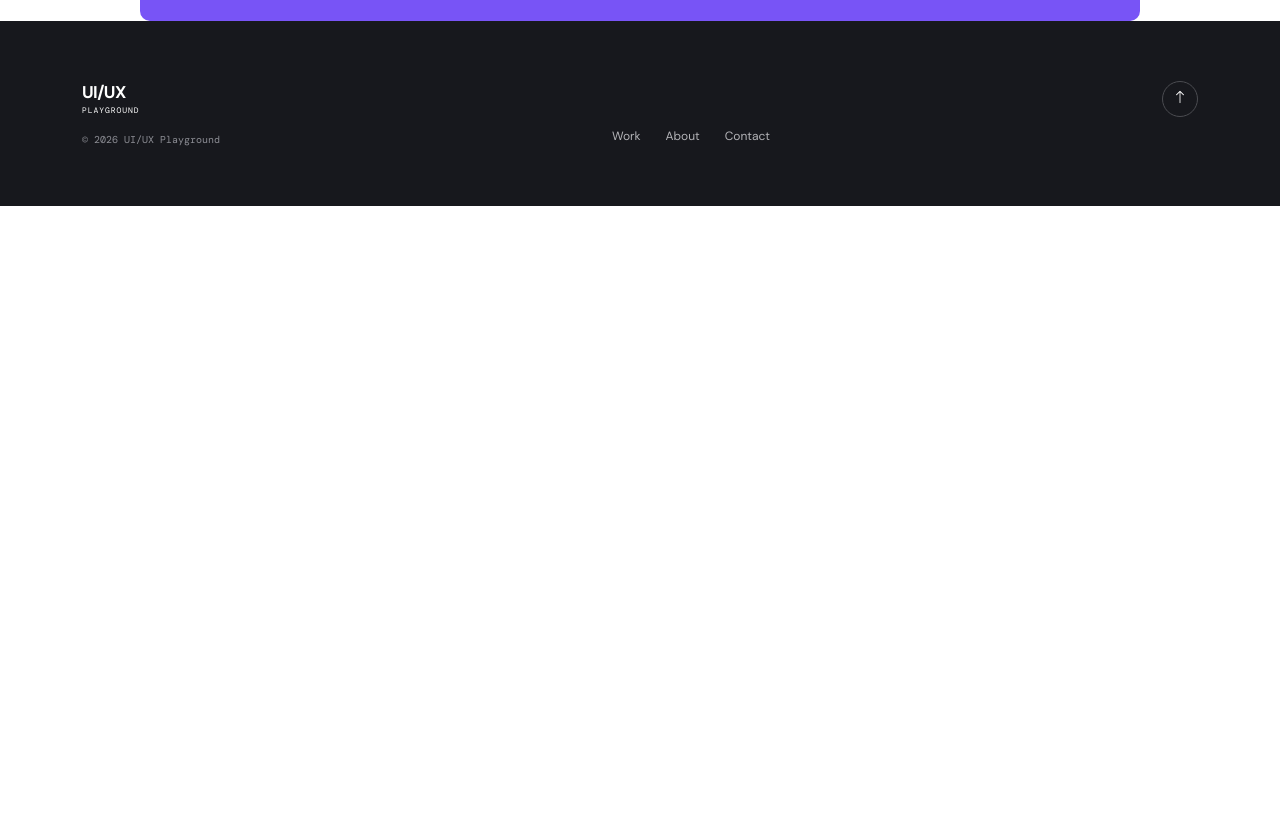
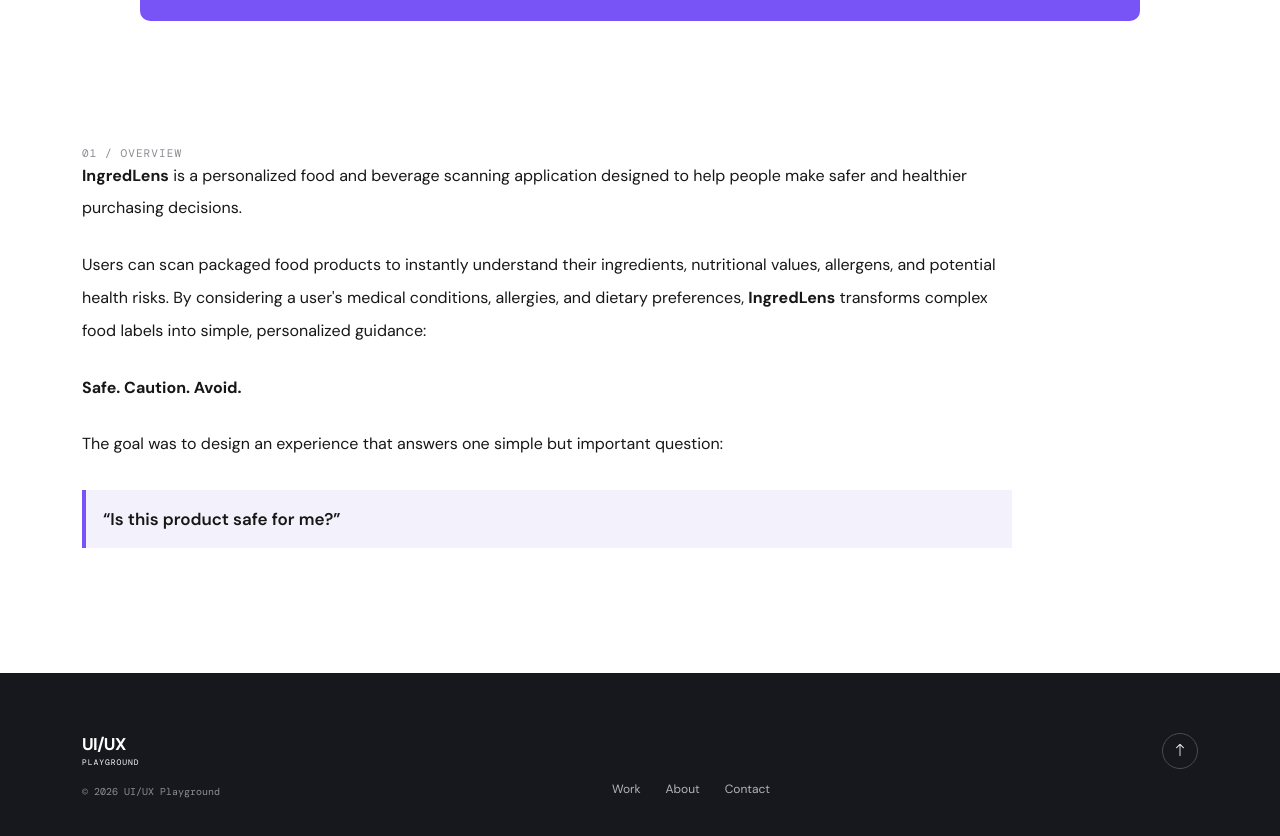
Before and after one commit to amanbalooni/abstudio.github.io, a plain HTML site: page case-studies/ingredilens.html in a window 1280 px wide. Shown: the part 927-1763 px from the top of the page. Before the commit the page ends 1133 px from the top, so only its background shows below. Drawn offline with nearby package versions, Linux system fonts and the light colour scheme.

Commit message:
casestudy

```diff
--- a/case-studies/ingredilens.html
+++ b/case-studies/ingredilens.html
@@ -17,7 +17,7 @@
 <header class="case-study-header"><nav class="container case-study-nav" aria-label="Case study navigation"><a class="brand" href="../index.html" aria-label="UI UX Playground home"><img src="../images/logo-x.png" title="UX Playground Logo" alt="UX Playground"></a><div class="case-nav-links"><a href="#overview">Overview</a><a href="#process">Process</a><a href="#design">Design</a><a class="back-link" href="../index.html#work"><i class="bi bi-arrow-left"></i> Back to work</a></div><button class="nav-toggle" type="button" aria-expanded="false" aria-controls="case-nav-links" aria-label="Toggle navigation"><i class="bi bi-list"></i></button></nav><div class="case-nav-mobile" id="case-nav-links"><a href="#overview">Overview</a><a href="#process">Process</a><a href="#design">Design</a><a href="../index.html#work">Back to work</a></div></header>
 
 <main>
-      <!-- TOP SECTION: recreated from the supplied reference design -->
+  <!-- TOP SECTION: recreated from the supplied reference design -->
   <section class="il-hero container-fluid">
     <div class="il-wrap">
       <a class="il-back" href="../index.html#work" aria-label="Back to work">
@@ -50,6 +50,17 @@
       </div>
     </div>
   </section>
+
+  <section class="case-section container case-visible" id="overview">
+    <div class="section-marker">01 / Overview</div>
+    <div class="il-overview-copy">
+      <p><strong>IngredLens</strong> is a personalized food and beverage scanning application designed to help people make safer and healthier purchasing decisions.</p>
+      <p>Users can scan packaged food products to instantly understand their ingredients, nutritional values, allergens, and potential health risks. By considering a user's medical conditions, allergies, and dietary preferences, <strong>IngredLens</strong> transforms complex food labels into simple, personalized guidance:</p>
+      <p><strong>Safe. Caution. Avoid.</strong></p>
+      <p>The goal was to design an experience that answers one simple but important question:</p>
+      <blockquote>“Is this product safe for me?”</blockquote>
+    </div>
+  </section>
 </main>
 <footer class="case-footer"><div class="container"><div><a class="brand footer-brand" href="../index.html"><span>UI/UX</span><small>PLAYGROUND</small></a><p>© 2026 UI/UX Playground</p></div><div class="footer-links"><a href="../index.html#work">Work</a><a href="../index.html#about">About</a><a href="../index.html#contact">Contact</a></div><a class="back-top" href="#top" aria-label="Back to top"><i class="bi bi-arrow-up"></i></a></div></footer>
 <script src="./case-study.js"></script>
```
